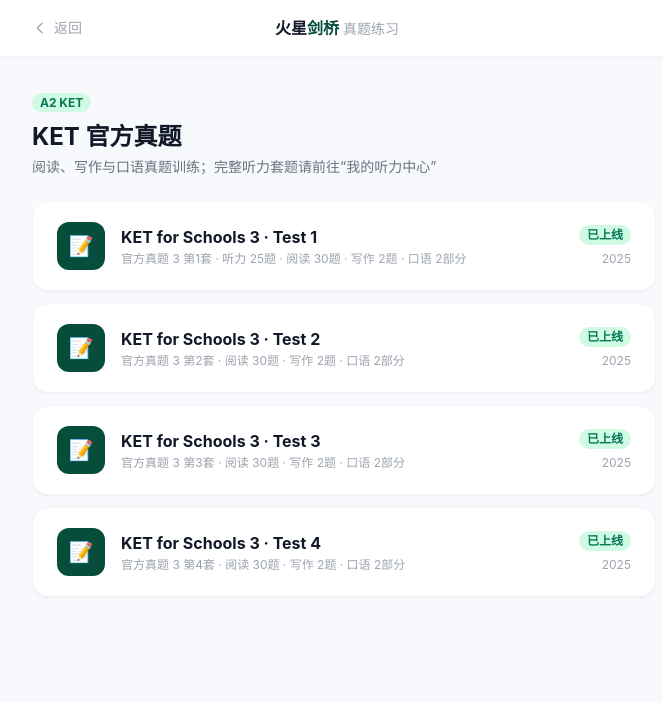
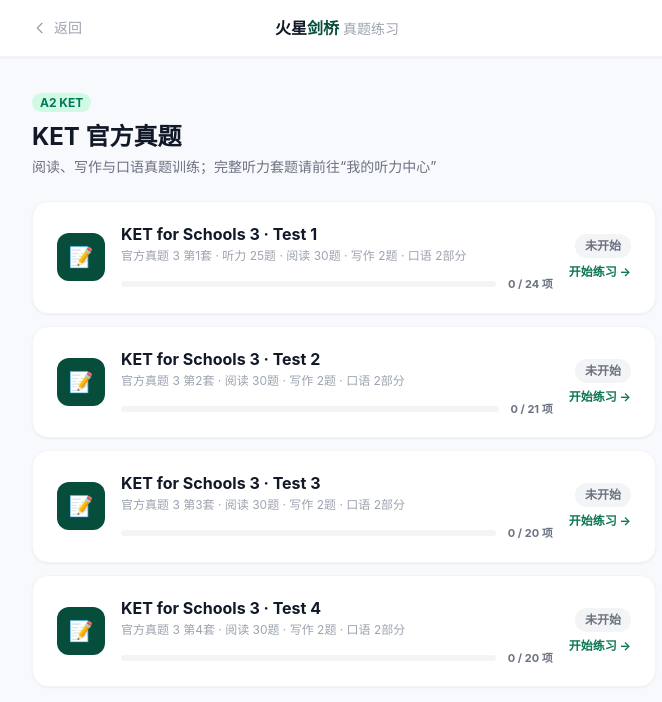
Before and after one commit to audrey-ship-it/mars-cambridge, a React (Vite) app: page /cambridge/exams in a window 1280 px wide. Shown: the top 702 px of the page, without its empty margins (296-958 px from the left). Built offline with nearby package versions, Linux system fonts and the light colour scheme.

Commit message:
显示KET真题学习进度

```diff
--- a/src/pages/CambridgeExam.jsx
+++ b/src/pages/CambridgeExam.jsx
@@ -6,6 +6,77 @@
 /* ══════════════════════════════
    Exam List Page  /cambridge/exams
 ══════════════════════════════ */
+function readExamListProgress(exam) {
+  const officialSetId = ['ket-3-test1', 'ket-3-test2', 'ket-3-test3', 'ket-3-test4'].indexOf(exam.id) + 9
+  const listeningParts = officialSetId >= 9 ? 5 : 0
+  const readingParts = exam.reading?.parts?.length || 0
+  const writingParts = exam.reading?.writing?.length || 0
+  const speakingTopics = exam.speaking?.parts?.flatMap(part => part.topics || []) || []
+  const total = listeningParts + readingParts + writingParts + speakingTopics.length
+  let completed = 0
+  let started = false
+  let latest = null
+  let continuePath = `/cambridge/exams/${exam.id}?tab=reading`
+
+  try {
+    if (listeningParts) {
+      for (let part = 1; part <= listeningParts; part += 1) {
+        const listening = JSON.parse(localStorage.getItem(`mars_ket_listening_progress_v1:set-${officialSetId}:part-${part}`) || 'null')
+        if (!listening) continue
+        started = true
+        if (listening.completed) completed += 1
+        if (!latest || String(listening.updatedAt) > String(latest)) {
+          latest = listening.updatedAt
+          continuePath = `/cambridge/listening?part=${part}&set=${officialSetId}`
+        }
+      }
+    }
+
+    const reading = JSON.parse(localStorage.getItem(`mars_ket_exam_progress_v1:${exam.id}:reading`) || 'null')
+    if (reading) {
+      started = true
+      const finishedParts = reading.done ? readingParts : Math.max(0, Math.min(readingParts, reading.partIndex || 0))
+      completed += finishedParts
+      latest = reading.savedAt || latest
+      continuePath = `/cambridge/exams/${exam.id}?tab=reading`
+    }
+
+    let writingStarted = false
+    exam.reading?.writing?.forEach(part => {
+      const draft = localStorage.getItem(`mars_ket_exam_progress_v1:${exam.id}:writing:part${part.part}:draft`) || ''
+      if (draft.trim()) {
+        writingStarted = true
+        completed += 1
+      }
+    })
+    if (writingStarted) {
+      started = true
+      const lastPart = Number(localStorage.getItem(`mars_ket_exam_progress_v1:${exam.id}:writing:lastPart`)) || 0
+      continuePath = `/cambridge/exams/${exam.id}?tab=writing&part=${exam.reading.writing[lastPart]?.part || 6}`
+    }
+
+    speakingTopics.forEach(topic => {
+      const rating = JSON.parse(localStorage.getItem(`mars_ket_speaking_progress_v1:${exam.id}:${topic.id}`) || 'null')
+      if (!rating) return
+      started = true
+      completed += 1
+      if (!latest || String(rating.updatedAt) > String(latest)) {
+        latest = rating.updatedAt
+        continuePath = `/cambridge/exams/${exam.id}?tab=speaking`
+      }
+    })
+  } catch { /* storage may be unavailable */ }
+
+  const percent = total ? Math.min(100, Math.round(completed / total * 100)) : 0
+  return {
+    percent,
+    status: percent === 100 ? '已完成' : started ? '进行中' : '未开始',
+    continuePath,
+    completed,
+    total,
+  }
+}
+
 export function ExamList() {
   const sectionSummary = (exam) => [
     exam.listening && '听力 25题',
@@ -37,8 +108,10 @@
         </div>
 
         <div className="space-y-3">
-          {KET_EXAMS.map(exam => (
-            <Link key={exam.id} to={`/cambridge/exams/${exam.id}`}
+          {KET_EXAMS.map(exam => {
+            const progress = readExamListProgress(exam)
+            return (
+            <Link key={exam.id} to={progress.continuePath}
               className="block bg-white rounded-2xl border border-gray-100 shadow-sm px-6 py-5 hover:shadow-md hover:border-[#064e3b]/20 transition-all group">
               <div className="flex items-center gap-4">
                 <div className="w-12 h-12 rounded-xl bg-[#064e3b] flex items-center justify-center flex-shrink-0">
@@ -47,14 +120,20 @@
                 <div className="flex-1">
                   <div className="font-bold text-gray-900 group-hover:text-[#064e3b] transition-colors">{exam.title}</div>
                   <div className="text-xs text-gray-400 mt-0.5">{exam.label} · {sectionSummary(exam)}</div>
+                  <div className="mt-3 flex items-center gap-3">
+                    <div className="h-1.5 flex-1 overflow-hidden rounded-full bg-gray-100">
+                      <div className="h-full rounded-full bg-[#0d7656]" style={{ width: `${progress.percent}%` }} />
+                    </div>
+                    <span className="whitespace-nowrap text-[11px] font-bold text-gray-500">{progress.completed} / {progress.total} 项</span>
+                  </div>
                 </div>
                 <div className="flex flex-col items-end gap-1.5">
-                  <span className="text-xs font-bold bg-emerald-100 text-emerald-700 px-2 py-0.5 rounded-full">已上线</span>
-                  <span className="text-xs text-gray-400">{exam.year}</span>
+                  <span className={`rounded-full px-2.5 py-1 text-xs font-bold ${progress.status === '已完成' ? 'bg-emerald-100 text-emerald-700' : progress.status === '进行中' ? 'bg-amber-100 text-amber-800' : 'bg-gray-100 text-gray-500'}`}>{progress.status}</span>
+                  <span className="text-xs font-bold text-[#0d7656]">{progress.status === '未开始' ? '开始练习 →' : '继续练习 →'}</span>
                 </div>
               </div>
             </Link>
-          ))}
+          )})}
 
         </div>
       </div>
```
